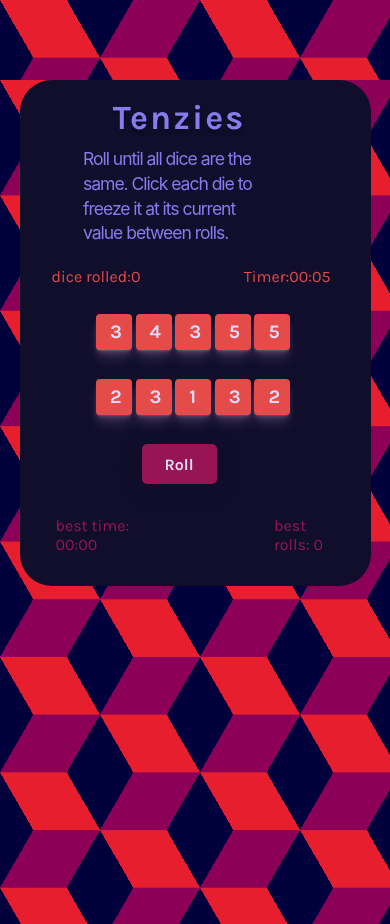
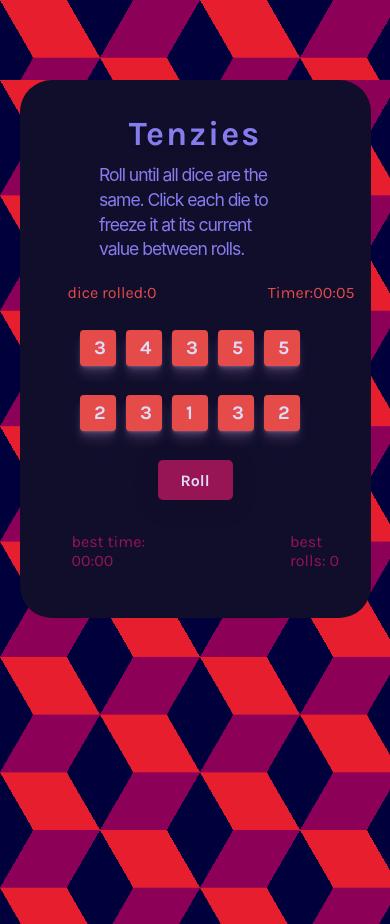
Before and after one commit to Mkhaleddd/tenzies-dice-game, a React (Create React App) app: page / in a window 390 px wide. Built offline with nearby package versions, Linux system fonts and the light colour scheme.

Commit message:
fixed style to responsive across screen sizes

```diff
--- a/src/App.css
+++ b/src/App.css
@@ -38,12 +38,12 @@ width:50%;
 background-color: var(--background)!important;
 margin: 0 auto;
 margin-top: 5em;
-padding-right: 2em;
 border-radius: 2em;
+padding: 1rem;
 display:flex;
 align-items: center;
 flex-direction:column;
-justify-content: center
+justify-content: center;
 }
 h1{
 margin-bottom: 0;
@@ -78,7 +78,6 @@ margin-bottom: 0;
   grid-gap: 0px ;
   margin-left:auto;
   margin-right:auto;
-  padding-left: 2em;
 }
 .die{
 height: 36px;
@@ -141,8 +140,8 @@ button:focus{
   display: flex;
   flex-direction: column;
   align-self: end;
-  padding-right: 8px;
-  padding-bottom: 6px;
+  padding-top: 1em;
+  padding-bottom: 1em;
   font-weight: 400;
   color: var(--accent);
 }
@@ -220,7 +219,7 @@ color: var(--secondary);
     animation: none;
   }
 }
-@media (max-width:620px){
+@media (max-width:675px){
   main{
     width: 90%;
   }
```
